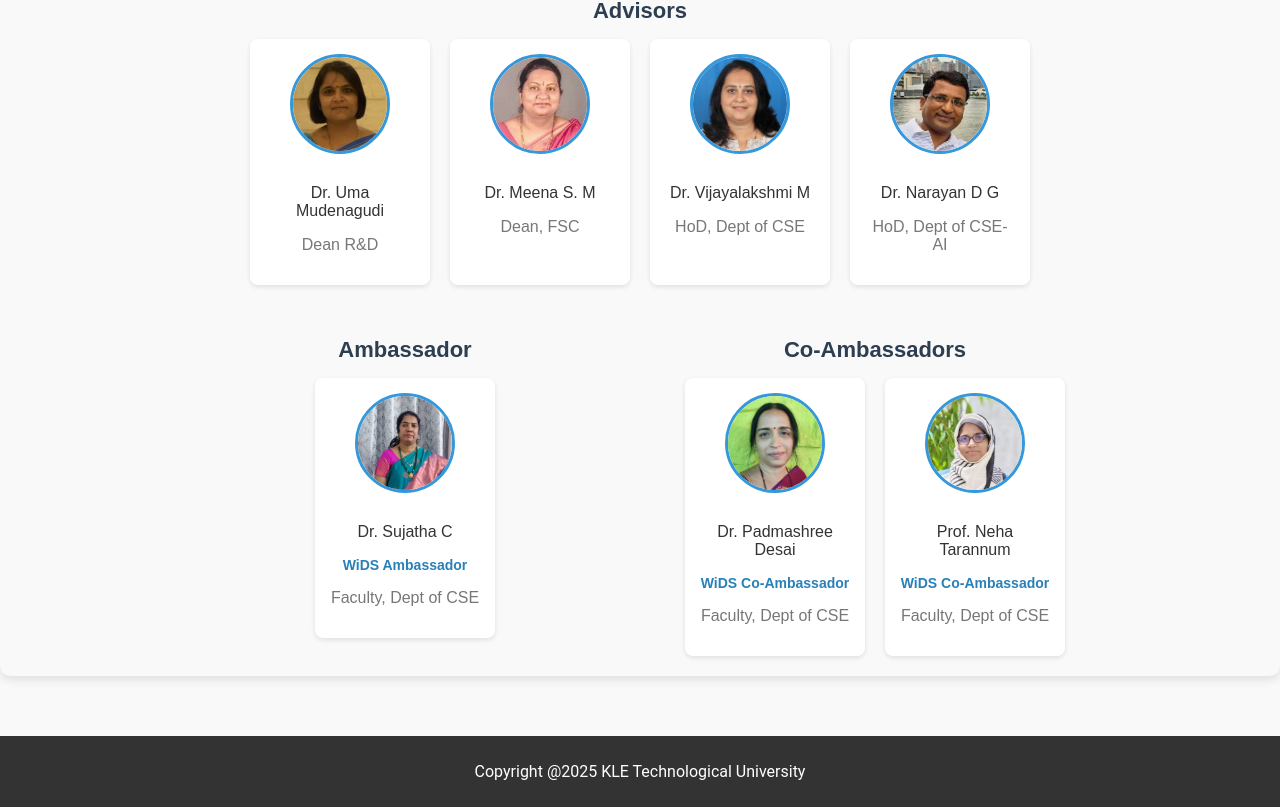
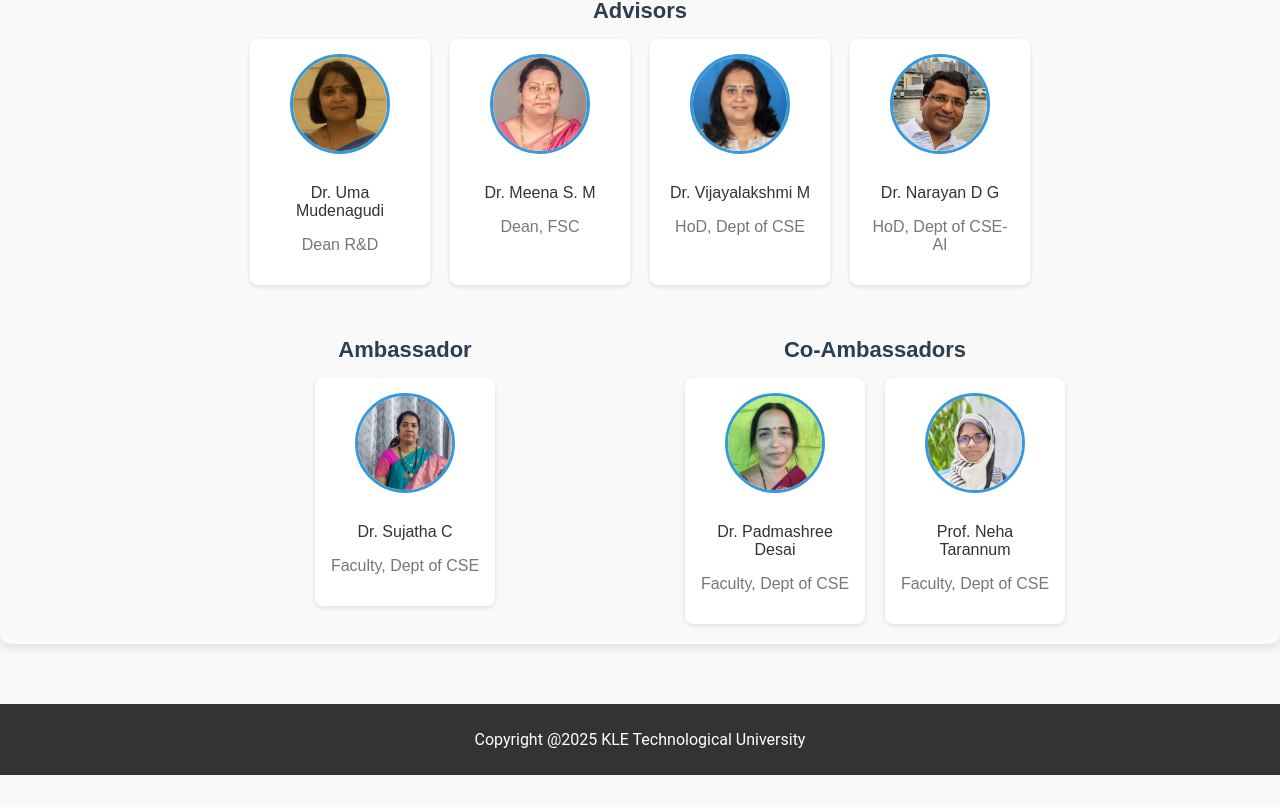
Before and after one commit to savalagikadappa/wids-2025, a React (Vite) app: page / in a window 1280 px wide. Shown: the part 2384-3191 px from the top of the page. After the commit the page ends 3159 px from the top, so only its background shows below. Built offline with nearby package versions, Linux system fonts and the light colour scheme.

Commit message:
updated changes

```diff
--- a/src/components/Committee.jsx
+++ b/src/components/Committee.jsx
@@ -9,11 +9,11 @@ const members = {
         { name: "Dr. Narayan D G", designation: "HoD, Dept of CSE-AI", image: "/narayan.jpg" }
     ],
     ambassador: [
-        { name: "Dr. Sujatha C", role: "WiDS Ambassador", designation: "Faculty, Dept of CSE", image: "/co-ambassador-sujatha.jpg" }
+        { name: "Dr. Sujatha C", designation: "Faculty, Dept of CSE", image: "/co-ambassador-sujatha.jpg" }
     ],
     coAmbassadors: [
-        { name: "Dr. Padmashree Desai", role: "WiDS Co-Ambassador", designation: "Faculty, Dept of CSE", image: "/co-ambassador-padmashree.jpg" },
-        { name: "Prof. Neha Tarannum", role: "WiDS Co-Ambassador", designation: "Faculty, Dept of CSE", image: "/nehamadam.jpeg" }
+        { name: "Dr. Padmashree Desai", designation: "Faculty, Dept of CSE", image: "/co-ambassador-padmashree.jpg" },
+        { name: "Prof. Neha Tarannum", designation: "Faculty, Dept of CSE", image: "/nehamadam.jpeg" }
     ]
 };
 
```
